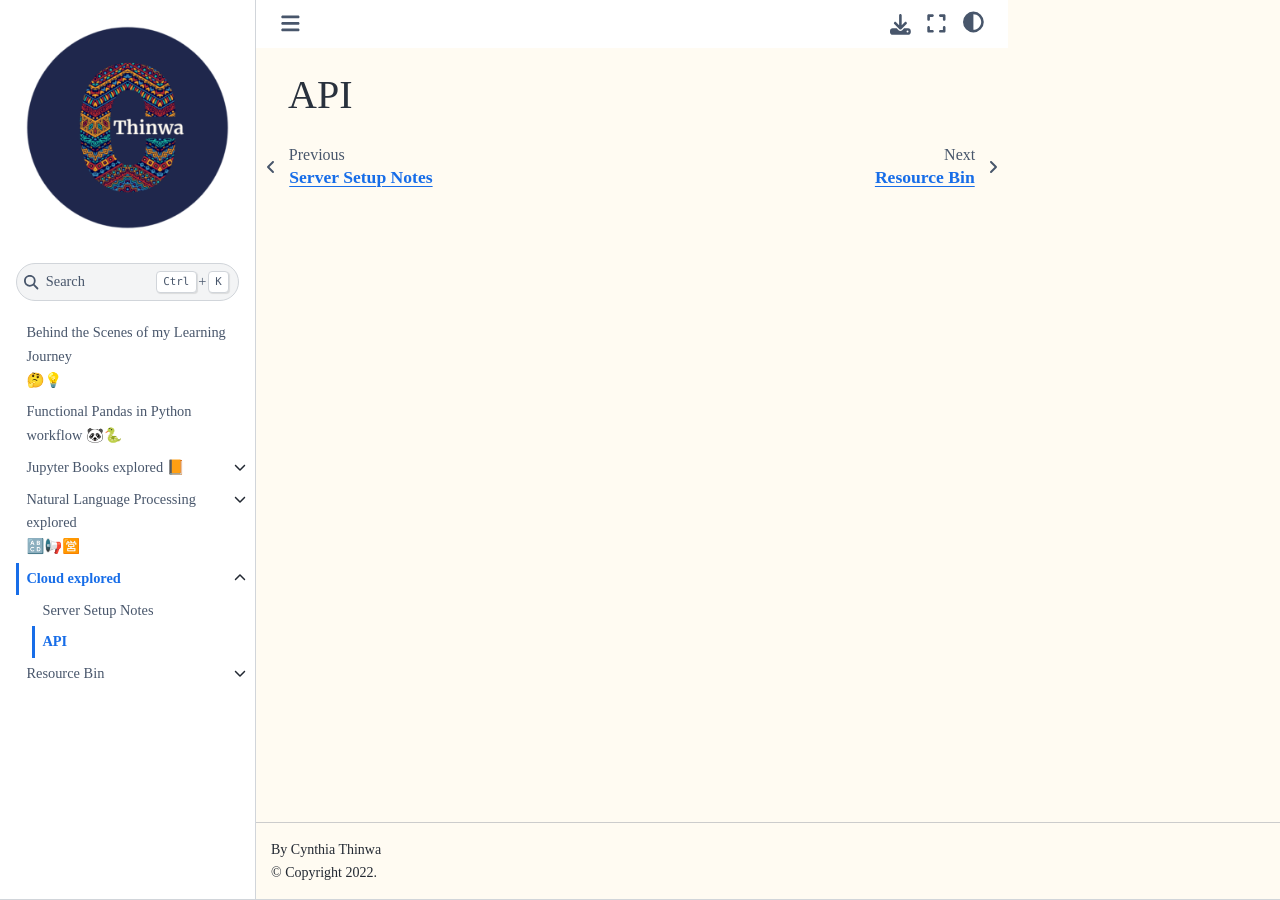
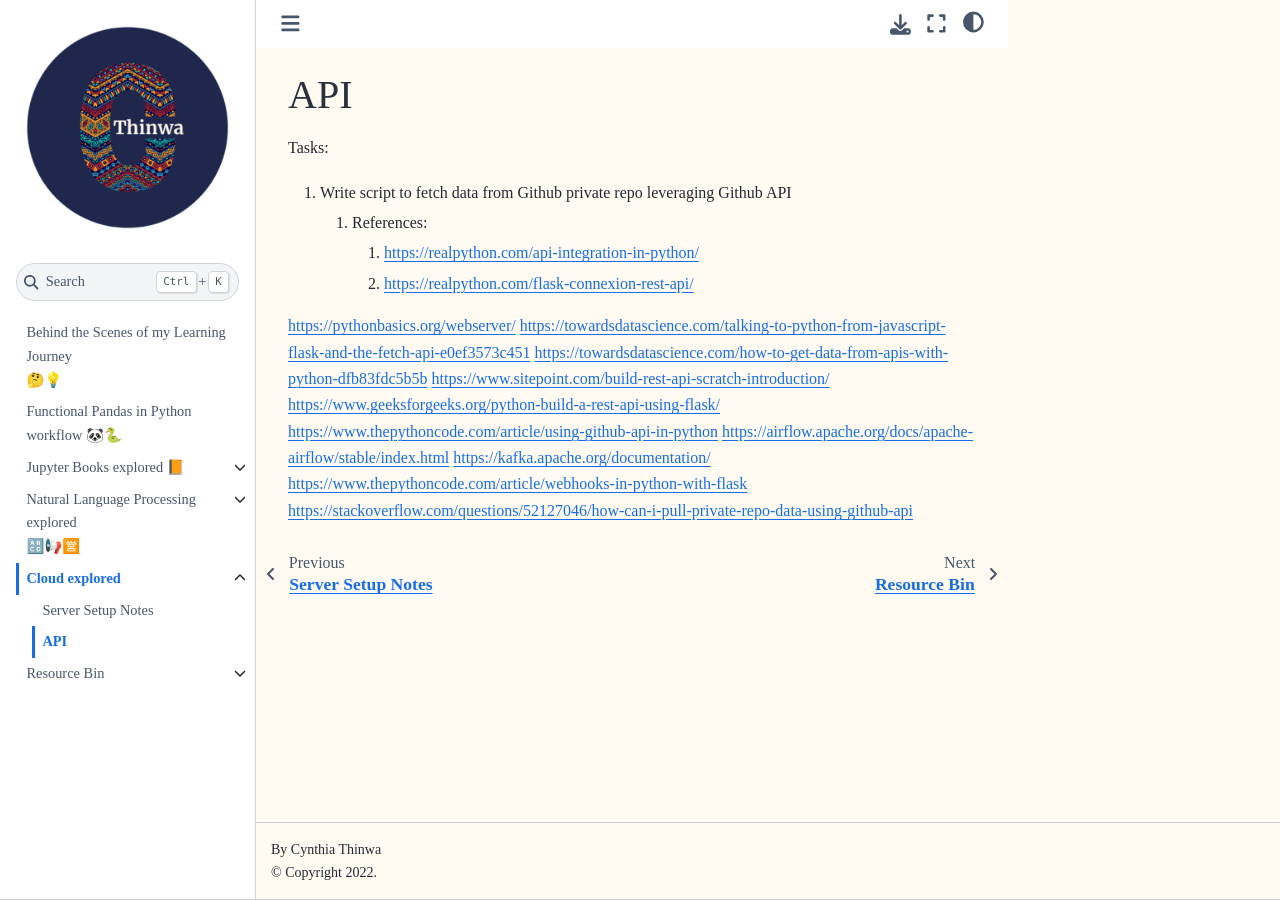
Before and after one commit to CeeThinwa/BTS-Continuous-Learning, a Jupyter Book: the page built from book/6/api_setup.md, in a window 1280 px wide. Built offline with Jupyter Book 1.0.4 settings and Sphinx 7.4.7 and the Sphinx Book theme 1.1.4, drawn with Linux system fonts in a browser that asks for light colours.

Commit message:
Update api_setup.md

```diff
--- a/book/6/api_setup.md
+++ b/book/6/api_setup.md
@@ -1,2 +1,23 @@
 (api-setup)=
 # API
+
+Tasks:
+1. Write script to fetch data from Github private repo leveraging Github API
+   1. References:
+      1. https://realpython.com/api-integration-in-python/
+      2. https://realpython.com/flask-connexion-rest-api/
+
+
+
+
+
+https://pythonbasics.org/webserver/
+https://towardsdatascience.com/talking-to-python-from-javascript-flask-and-the-fetch-api-e0ef3573c451
+https://towardsdatascience.com/how-to-get-data-from-apis-with-python-dfb83fdc5b5b
+https://www.sitepoint.com/build-rest-api-scratch-introduction/
+https://www.geeksforgeeks.org/python-build-a-rest-api-using-flask/
+https://www.thepythoncode.com/article/using-github-api-in-python
+https://airflow.apache.org/docs/apache-airflow/stable/index.html
+https://kafka.apache.org/documentation/
+https://www.thepythoncode.com/article/webhooks-in-python-with-flask
+https://stackoverflow.com/questions/52127046/how-can-i-pull-private-repo-data-using-github-api
```
